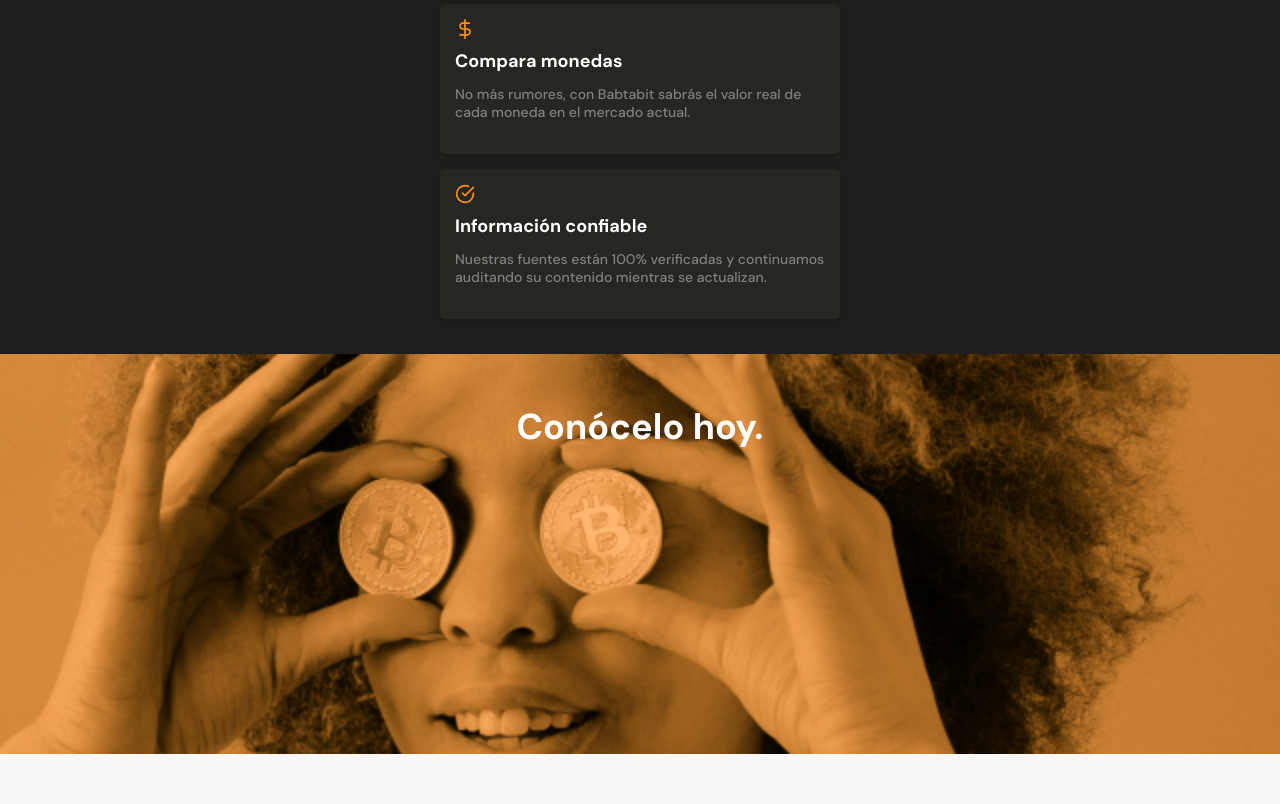
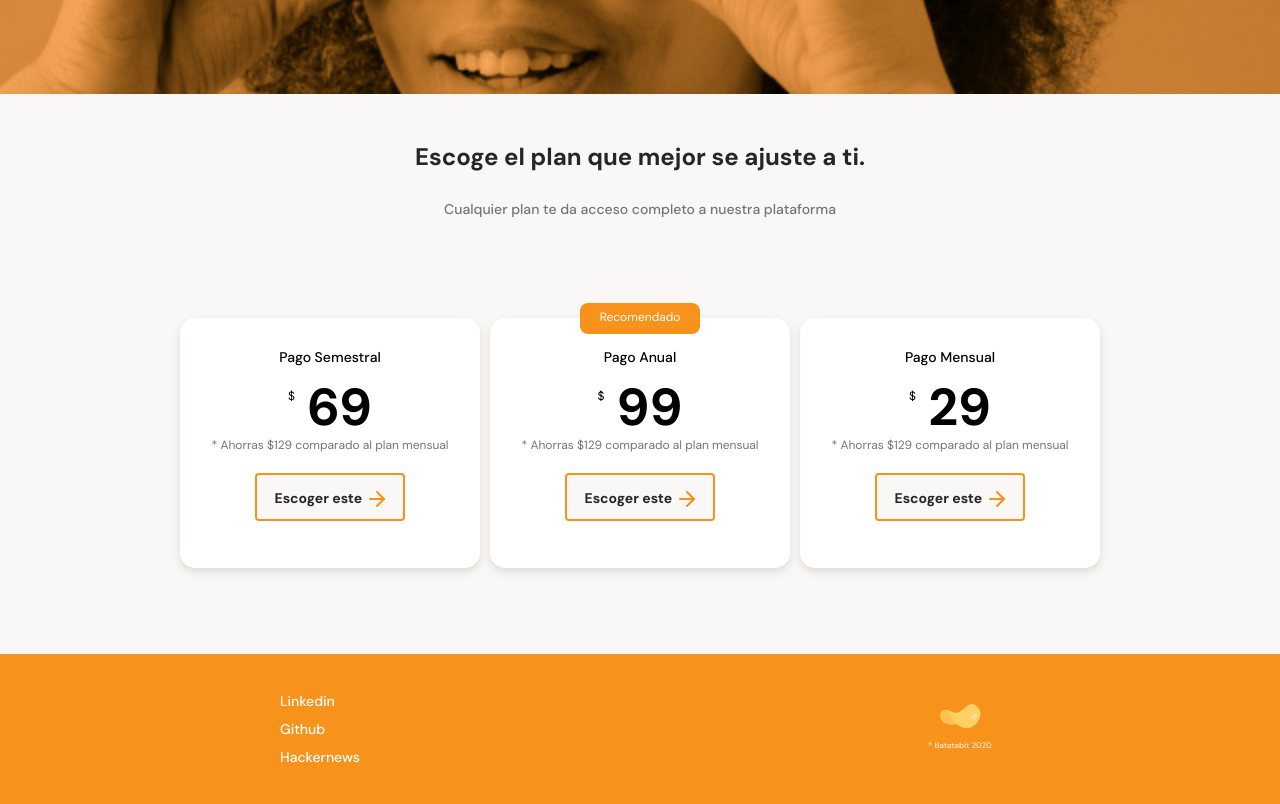
Before and after one commit to francopig/batatabit, a plain HTML site: page MobileFirst/index.html in a window 1280 px wide. Shown: the part 1996-2800 px from the top of the page. Drawn offline with Linux system fonts and the light colour scheme.

Commit message:
termino el proyecto

```diff
--- /dev/null
+++ b/MobileFirst/css/tablet.css
@@ -0,0 +1,16 @@
+.main-tables-container{
+  display: flex;
+  width: 930px;
+  margin: 0 auto;
+}
+
+.product-cards--container{
+  display: flex;
+  flex-wrap: wrap;
+  width: 930px;
+  margin: 0 auto;
+}
+
+.plans-container--slider {
+  justify-content: center;
+}
--- a/MobileFirst/index.html
+++ b/MobileFirst/index.html
@@ -1,5 +1,5 @@
 <!DOCTYPE html>
-<html lang="en">
+<html lang="es">
 <head>
   <meta charset="UTF-8">
   <meta http-equiv="X-UA-Compatible" content="IE=edge">
@@ -7,9 +7,10 @@
   <link rel="preconnect" href="https://fonts.googleapis.com">
   <link rel="preconnect" href="https://fonts.gstatic.com" crossorigin>
   <link href="https://fonts.googleapis.com/css2?family=DM+Sans:wght@400;500;700&family=Inter:wght@300;500&display=swap" rel="stylesheet">
+
   <link rel="stylesheet" href="styles.css">
+  <link rel="stylesheet" href="./css/tablet.css" media="(min-width: 930px)">
   <title>Batata Bit</title>
-
 
 </head>
 <body>
@@ -148,11 +149,34 @@
       </div>
       <!-- contenedor de tarjetas -->
       <section class="plans-container--slider">
+
+
+        <!-- tarjeta 2 -->
         <article class="plans-container--card">
-          <p class="recomendado">Recomendado</p>
+          <div class="plan-info-container">
+            <h3 class="plan-card--title">Pago Semestral</h3>
+            <p class="plan-card--price"><span>$</span> 69</p>
+            <p class="plan-card--saving">* Ahorras $129 comparado al plan mensual</p>
+            <button class="plan-card--ca">Escoger este <span></span></button>
+          </div>
+        </article>
+
+        <!-- tarjeta 1 -->
+        <article class="plans-container--card">
+          <p class="recommended">Recomendado</p>
           <div class="plan-info-container">
             <h3 class="plan-card--title">Pago Anual</h3>
             <p class="plan-card--price"><span>$</span> 99</p>
+            <p class="plan-card--saving">* Ahorras $129 comparado al plan mensual</p>
+            <button class="plan-card--ca">Escoger este <span></span></button>
+          </div>
+        </article>
+
+        <!-- tarjeta 3 -->
+        <article class="plans-container--card">
+          <div class="plan-info-container">
+            <h3 class="plan-card--title">Pago Mensual</h3>
+            <p class="plan-card--price"><span>$</span> 29</p>
             <p class="plan-card--saving">* Ahorras $129 comparado al plan mensual</p>
             <button class="plan-card--ca">Escoger este <span></span></button>
           </div>
@@ -162,7 +186,19 @@
   </main>
 
   <footer>
+    <!-- seccion con links -->
+    <section class="left">
+      <ul>
+        <li><a href="https://www.linkedin.com/in/francopignanelli/">Linkedin</a></li>
+        <li><a href="https://github.com/francopig">Github</a></li>
+        <li><a href="#">Hackernews</a></li>
+      </ul>
+    </section>
 
+    <!-- seccion con logotiopo -->
+    <section class="right">
+      <img src="./assets/img/logo-footer.svg" alt="Logo de Batatabit">
+    </section>
   </footer>
 
 </body>
--- a/MobileFirst/styles.css
+++ b/MobileFirst/styles.css
@@ -438,12 +438,113 @@ main {
 .plans-container--card{
   position: relative;
   width: 70%;
-  min-width: 230px;
+  min-width: 290px;
   max-width: 300px;
   height: 250px;
-  margin: 50px auto 0;
+  margin: 50px 5px 0;
   padding: 0 15px;
   background-color: var(--just-white);
   border-radius: 15px;
   box-shadow: 0 4px 8px rgba(89,73,30, 0.16);
 }
+
+.recommended {
+  position: absolute;
+  scroll-snap-align: center;
+  width: 120px;
+  height: 31px;
+  padding: 6px;
+  top: -15px;
+  left: calc(50% - 60px);
+  font-size: 1.2rem;
+  background-color: var(--bitcoin-orange);
+  border-radius: 8px;
+  color: var(--just-white);
+}
+
+.plan-card--title{
+  padding-top: 30px;
+  font-size: 1.4rem;
+  font-weight: 500;
+  line-height: 1.8rem;
+  color: black;
+}
+
+.plan-card--price{
+  padding: 5px 0;
+  font-size: 5.2rem;
+  font-weight: bold;
+  line-height: 5rem;
+  color: black;
+}
+
+.plan-card--price span {
+  font-size: 1.2rem;
+  font-weight: 300;
+  vertical-align: 25px;
+}
+
+.plan-card--saving {
+  font-size: 1.2rem;
+  color: #757575;
+}
+
+.plan-card--ca {
+  width: 150px;
+  height: 48px;
+  margin-top: 20px;
+  background-color: #faf8f7;
+  border: 2px solid var(--bitcoin-orange);
+  border-radius: 4px;
+  font-family: "DM Sans", sans-serif;
+  font-size: 1.4rem;
+  font-weight: bold;
+  line-height: 1.8rem;
+  color: var(--black);
+}
+
+.plan-card--ca span{
+  display: inline-block;
+  width: 20px;
+  height: 20px;
+  background-image: url("assets/icons/orange-right-arrow.svg");
+  vertical-align: text-bottom;
+}
+
+.plans-container--slider{
+  display: flex;
+  height: 316px;
+  overflow-x: scroll;
+  overscroll-behavior-x: contain;
+  scroll-snap-type: x proximity;
+}
+
+footer{
+  display: flex;
+  width: 100%;
+  height: 150px;
+  background-color: var(--bitcoin-orange);
+}
+
+footer section{
+  display: flex;
+  width: 50%;
+  justify-content: center;
+  align-items: center;
+}
+
+footer .left ul{
+  font-size: 1.4rem;
+  font-weight: 500;
+  line-height: 1.8rem;
+  list-style: none;
+}
+
+.left li{
+  margin: 10px 0;
+}
+
+.left a {
+  text-decoration: none;
+  color: var(--just-white);
+}
```
